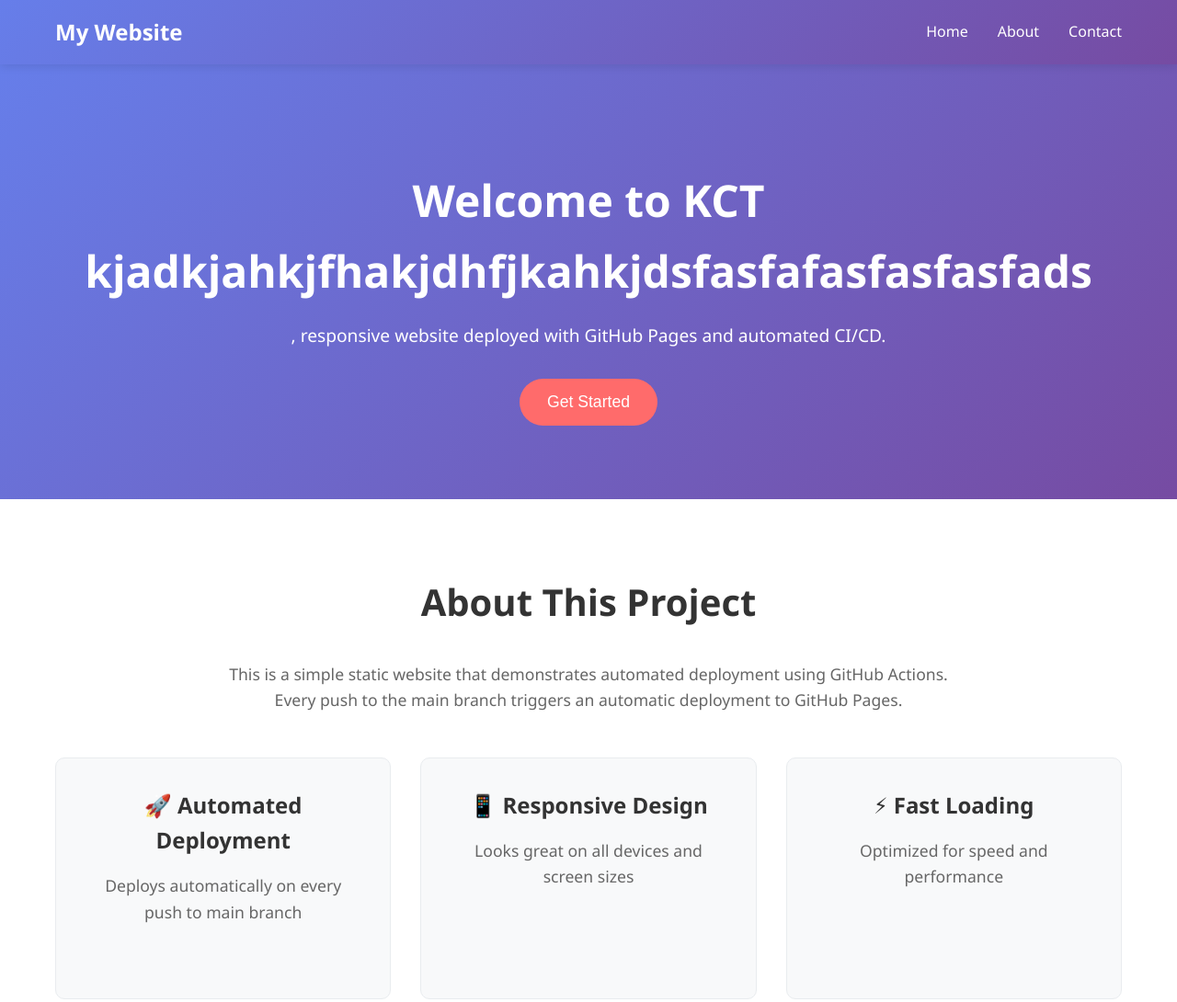
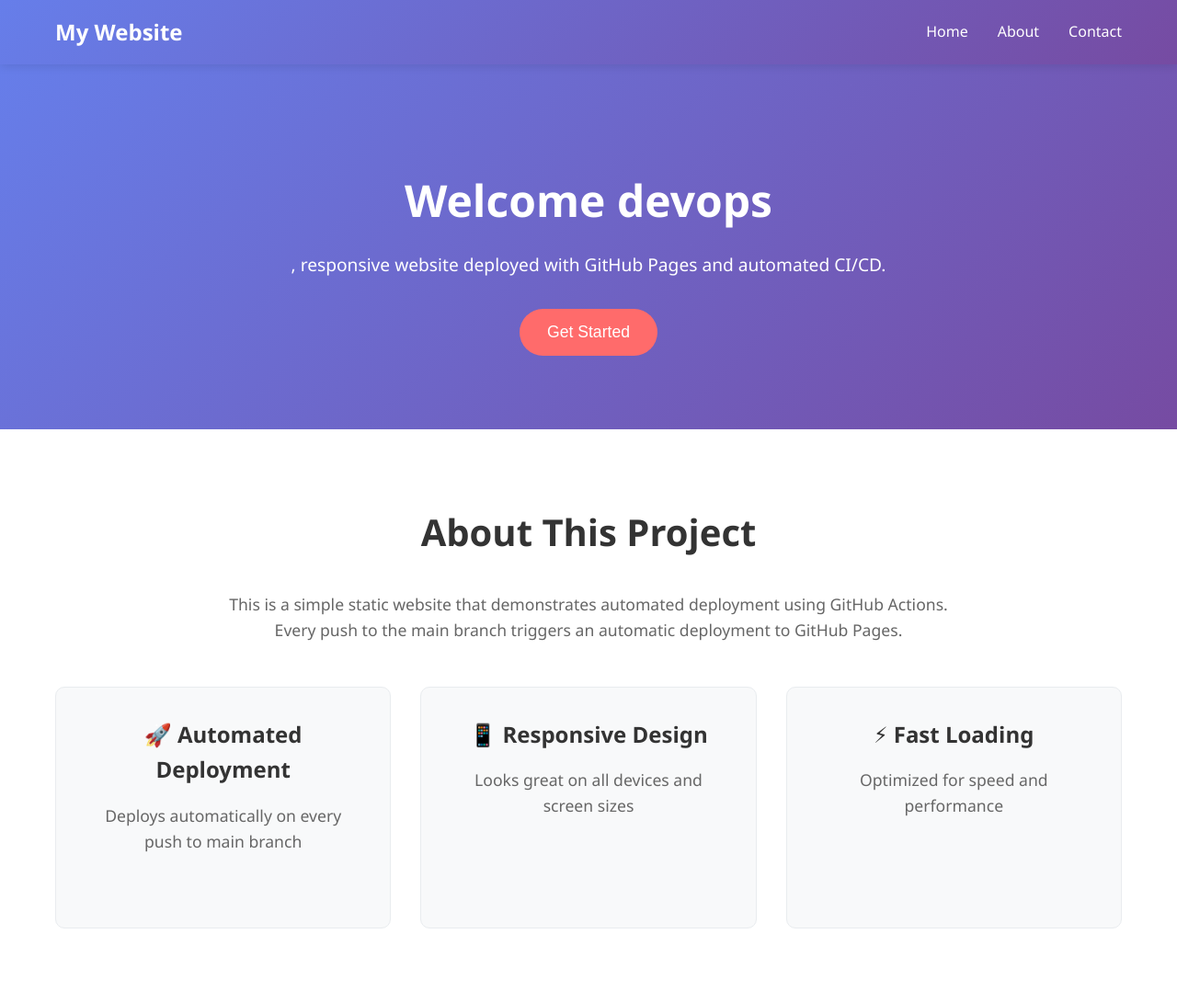
Before and after one commit to jeevanantham-aivar/simple-cicd, a plain HTML site: page index.html in a window 1280 px wide. Shown: the top 1090 px of the page at 92% size. Drawn offline with Linux system fonts and the light colour scheme.

Commit message:
checking workflow

```diff
--- a/index.html
+++ b/index.html
@@ -21,7 +21,7 @@
     <main>
         <section id="home" class="hero">
             <div class="container">
-                <h1>Welcome to KCT kjadkjahkjfhakjdhfjkahkjdsfasfafasfasfasfads </h1>
+                <h1>Welcome devops </h1>
                 <p>, responsive website deployed with GitHub Pages and automated CI/CD.</p>
                 <button class="cta-button">Get Started</button>
             </div>
```
